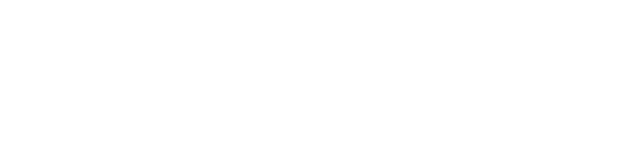
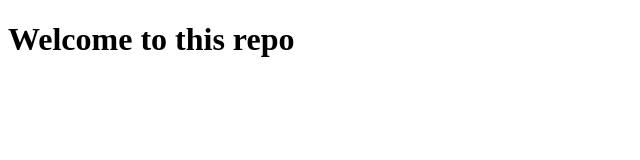
Before and after one commit to parvez-prottoy/test-repo, a plain HTML site: page index.html in a window 1280 px wide. Shown: the whole page, without its empty margins (0-640 px from the left). Drawn offline with Linux system fonts and the light colour scheme.

Commit message:
second commit

```diff
--- a/index.html
+++ b/index.html
@@ -5,5 +5,7 @@
     <meta name="viewport" content="width=device-width, initial-scale=1.0" />
     <title>Document</title>
   </head>
-  <body></body>
+  <body>
+    <h1>Welcome to this repo</h1>
+  </body>
 </html>
```
